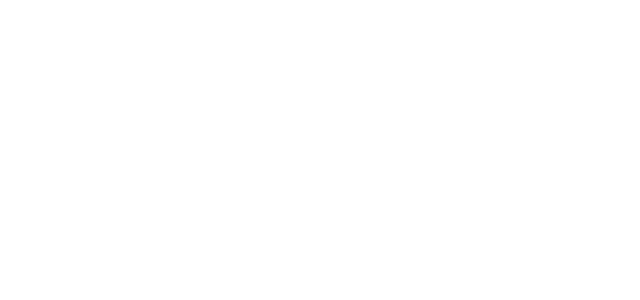
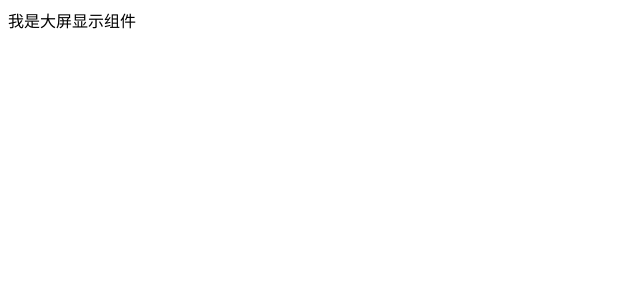
Before and after one commit to Dreamboat-YY-007/zs-screen, a Vue app: page /big-screen in a window 1280 px wide. Before the commit this address had no page. Shown: the top 300 px of the page, without its empty margins (0-640 px from the left). Built offline with nearby package versions, Linux system fonts and the light colour scheme.

Commit message:
准备基础路由

```diff
--- a/src/router/index.js
+++ b/src/router/index.js
@@ -2,7 +2,10 @@
 // createWebHistory：（函数）创建 history 模式的路由 （常用的路由模式：history / hash）
 
 import { createRouter, createWebHistory } from 'vue-router';
-import HomeView from '../views/HomeView.vue'; // 导入一个路由级别的组件
+
+// 导入路由级别的组件
+import BigScreen from '../views/BigScreen.vue';
+import HomeView from '../views/HomeView.vue';
 
 // {}内的东西为 路由的配置对象，返回一个当前的路由实例，使用 router 接收
 const router = createRouter({
@@ -15,11 +18,19 @@ const router = createRouter({
       path: '/',
       name: 'home',
       component: HomeView, // （不管用不用都会加载资源）
+      redirect: '/big-screen' // 重定向
       // route level code-splitting
       // this generates a separate chunk (About.[hash].js) for this route
       // which is lazy-loaded when the route is visited.
       // component: () => import('../views/HomeView.vue'), // 路由的懒加载（只有访问这个路由的时候才会动态加载当前组件的所有相关资源）
     },
+    // 将来做微前端接入的时候，需要匹配一个和主应用中所有路由都不一样的独一无二的路由路径
+    // 所以定义了新的
+    {
+      path: '/big-screen',
+      name: 'bigScreen',
+      component: BigScreen
+    }
   ],
 })
 // 默认导出 router，导出以后在 main.js 中导入
--- /dev/null
+++ b/src/views/BigScreen.vue
@@ -0,0 +1,7 @@
+<script setup>
+
+</script>
+
+<template>
+  <div>我是大屏显示组件</div>
+</template>
```
